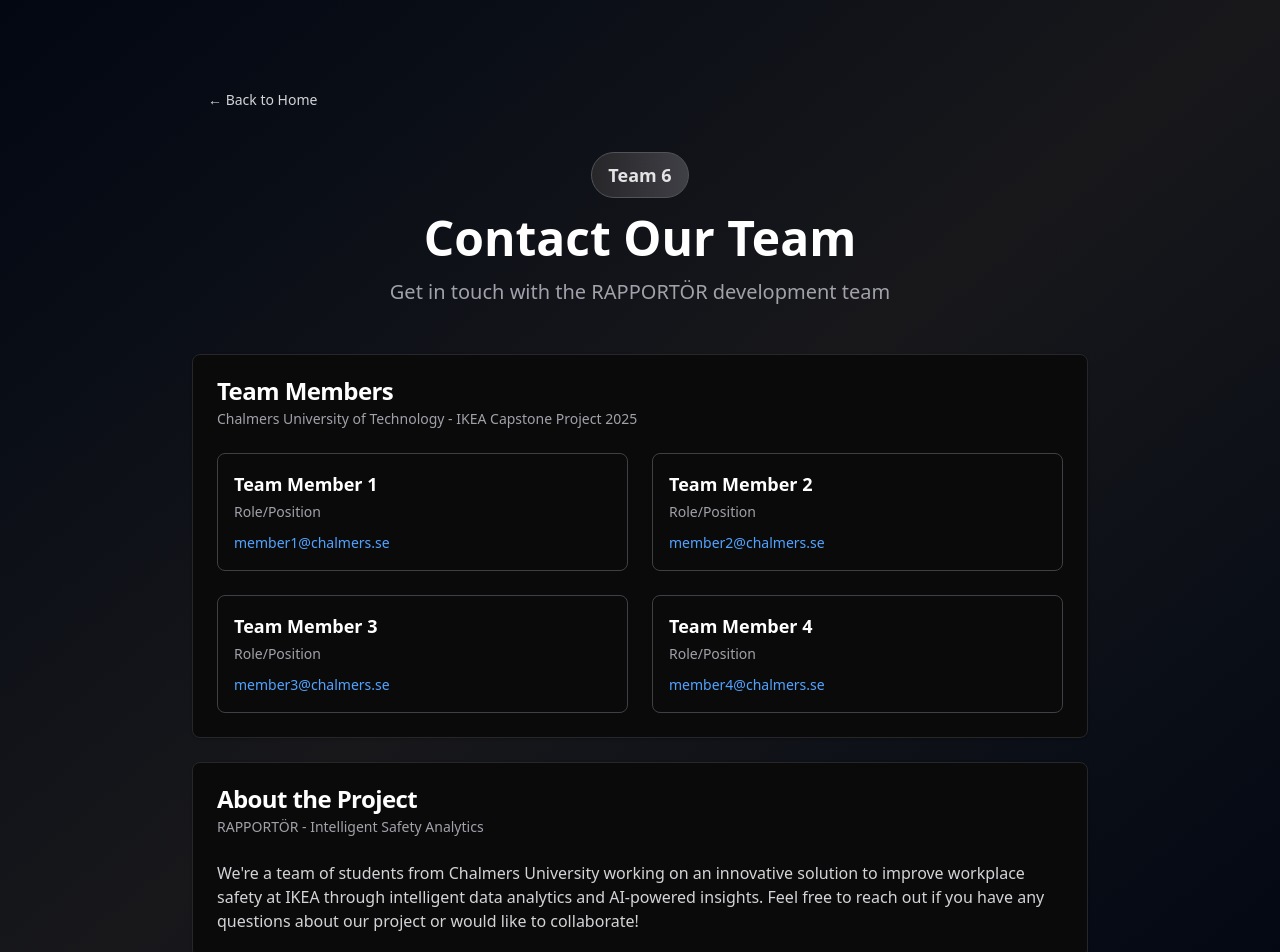
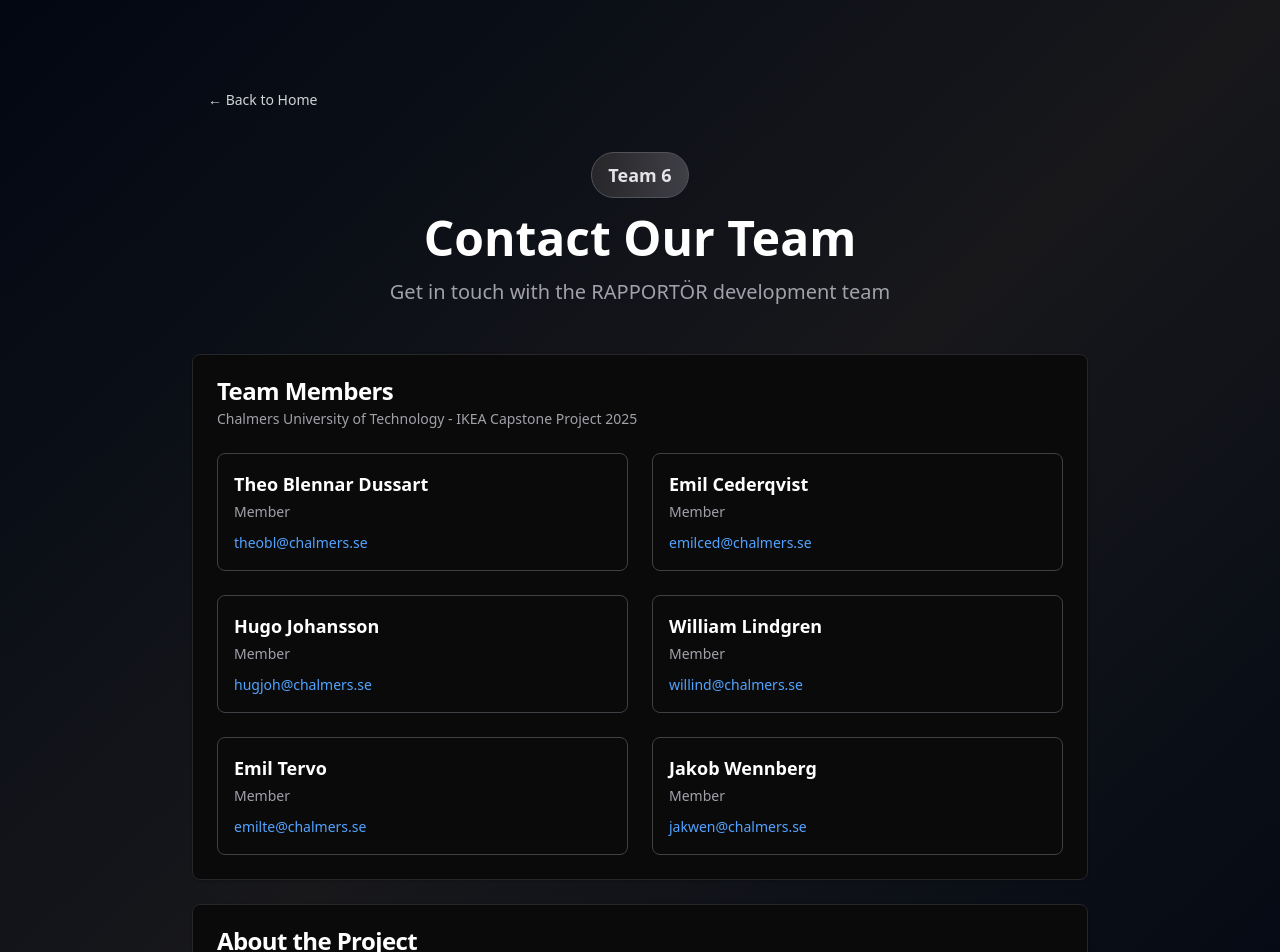
Before and after one commit to CHugoJoh/capstone-website, a Next.js app: page /contact in a window 1280 px wide. Shown: the top 952 px of the page. Built offline with nearby package versions, Linux system fonts and the light colour scheme.

Commit message:
added temp video, member contact info

```diff
--- a/app/components/DesignThinkingSection.tsx
+++ b/app/components/DesignThinkingSection.tsx
@@ -242,7 +242,7 @@
                   <div className="space-y-1">
                     <p className="font-medium text-gray-100">Reduced Emergency Response Impact</p>
                     <p className="text-sm text-gray-400 leading-relaxed">
-                      Fewer accidents = reduced emissions from emergency vehicles and medical responses
+                      Improved safety translates into fewer accident responses — decreasing fuel consumption, operational costs, and carbon output.
                     </p>
                   </div>
                 </div>
--- a/app/components/OverviewSection.tsx
+++ b/app/components/OverviewSection.tsx
@@ -14,49 +14,17 @@
         </p>
       </div>
 
-      {/* Video/Demo Placeholder */}
+      {/* Video Demo */}
       <Card className="mb-12 overflow-hidden border-gray-800 shadow-sm hover:shadow-md transition-shadow duration-200">
         <CardContent className="p-0">
-          <div className="relative w-full aspect-video bg-gradient-to-br from-blue-950 to-purple-950 flex items-center justify-center">
-            {/* Placeholder for video embed */}
-            <div className="text-center p-8">
-              <div className="mb-6">
-                <svg
-                  className="mx-auto h-20 w-20 text-blue-500"
-                  fill="none"
-                  viewBox="0 0 24 24"
-                  stroke="currentColor"
-                >
-                  <path
-                    strokeLinecap="round"
-                    strokeLinejoin="round"
-                    strokeWidth={1.5}
-                    d="M14.752 11.168l-3.197-2.132A1 1 0 0010 9.87v4.263a1 1 0 001.555.832l3.197-2.132a1 1 0 000-1.664z"
-                  />
-                  <path
-                    strokeLinecap="round"
-                    strokeLinejoin="round"
-                    strokeWidth={1.5}
-                    d="M21 12a9 9 0 11-18 0 9 9 0 0118 0z"
-                  />
-                </svg>
-              </div>
-              <p className="text-lg font-medium text-gray-300">
-                Demo Video Placeholder
-              </p>
-              <p className="text-sm text-gray-500 mt-2">
-                Insert your tutorial/presentation video here
-              </p>
-              {/* Uncomment and replace with your video embed
-              <iframe
-                className="w-full h-full"
-                src="YOUR_VIDEO_URL"
-                title="Rapportör Demo"
-                allow="accelerometer; autoplay; clipboard-write; encrypted-media; gyroscope; picture-in-picture"
-                allowFullScreen
-              />
-              */}
-            </div>
+          <div className="relative w-full aspect-video bg-gradient-to-br from-blue-950 to-purple-950">
+            <video
+              className="absolute inset-0 w-full h-full object-cover"
+              src="/vedio.mp4"
+              title="Rapportör Demo"
+              loop
+              controls
+            />
           </div>
         </CardContent>
       </Card>
--- a/app/contact/page.tsx
+++ b/app/contact/page.tsx
@@ -35,43 +35,63 @@
               <div className="grid md:grid-cols-2 gap-6">
                 {/* Add your actual team members here */}
                 <div className="p-4 border border-gray-700 rounded-lg hover:border-blue-500 transition-colors">
-                  <h3 className="text-lg font-semibold mb-1 text-white">Team Member 1</h3>
-                  <p className="text-sm text-gray-400 mb-2">Role/Position</p>
+                  <h3 className="text-lg font-semibold mb-1 text-white">Theo Blennar Dussart</h3>
+                  <p className="text-sm text-gray-400 mb-2">Member</p>
                   <a
                     href="mailto:member1@chalmers.se"
                     className="text-sm text-blue-400 hover:underline"
                   >
-                    member1@chalmers.se
+                    theobl@chalmers.se
                   </a>
                 </div>
                 <div className="p-4 border border-gray-700 rounded-lg hover:border-blue-500 transition-colors">
-                  <h3 className="text-lg font-semibold mb-1 text-white">Team Member 2</h3>
-                  <p className="text-sm text-gray-400 mb-2">Role/Position</p>
+                  <h3 className="text-lg font-semibold mb-1 text-white">Emil Cederqvist</h3>
+                  <p className="text-sm text-gray-400 mb-2">Member</p>
                   <a
                     href="mailto:member2@chalmers.se"
                     className="text-sm text-blue-400 hover:underline"
                   >
-                    member2@chalmers.se
+                    emilced@chalmers.se
                   </a>
                 </div>
                 <div className="p-4 border border-gray-700 rounded-lg hover:border-blue-500 transition-colors">
-                  <h3 className="text-lg font-semibold mb-1 text-white">Team Member 3</h3>
-                  <p className="text-sm text-gray-400 mb-2">Role/Position</p>
+                  <h3 className="text-lg font-semibold mb-1 text-white">Hugo Johansson</h3>
+                  <p className="text-sm text-gray-400 mb-2">Member</p>
                   <a
                     href="mailto:member3@chalmers.se"
                     className="text-sm text-blue-400 hover:underline"
                   >
-                    member3@chalmers.se
+                    hugjoh@chalmers.se
                   </a>
                 </div>
                 <div className="p-4 border border-gray-700 rounded-lg hover:border-blue-500 transition-colors">
-                  <h3 className="text-lg font-semibold mb-1 text-white">Team Member 4</h3>
-                  <p className="text-sm text-gray-400 mb-2">Role/Position</p>
+                  <h3 className="text-lg font-semibold mb-1 text-white">William Lindgren</h3>
+                  <p className="text-sm text-gray-400 mb-2">Member</p>
                   <a
                     href="mailto:member4@chalmers.se"
                     className="text-sm text-blue-400 hover:underline"
                   >
-                    member4@chalmers.se
+                    willind@chalmers.se
+                  </a>
+                </div>
+                <div className="p-4 border border-gray-700 rounded-lg hover:border-blue-500 transition-colors">
+                  <h3 className="text-lg font-semibold mb-1 text-white">Emil Tervo</h3>
+                  <p className="text-sm text-gray-400 mb-2">Member</p>
+                  <a
+                    href="mailto:member4@chalmers.se"
+                    className="text-sm text-blue-400 hover:underline"
+                  >
+                    emilte@chalmers.se
+                  </a>
+                </div>
+                <div className="p-4 border border-gray-700 rounded-lg hover:border-blue-500 transition-colors">
+                  <h3 className="text-lg font-semibold mb-1 text-white">Jakob Wennberg</h3>
+                  <p className="text-sm text-gray-400 mb-2">Member</p>
+                  <a
+                    href="mailto:member4@chalmers.se"
+                    className="text-sm text-blue-400 hover:underline"
+                  >
+                    jakwen@chalmers.se
                   </a>
                 </div>
               </div>
```
Also changed, not shown: 1 other file (tests, documents, lock files or other folders).
